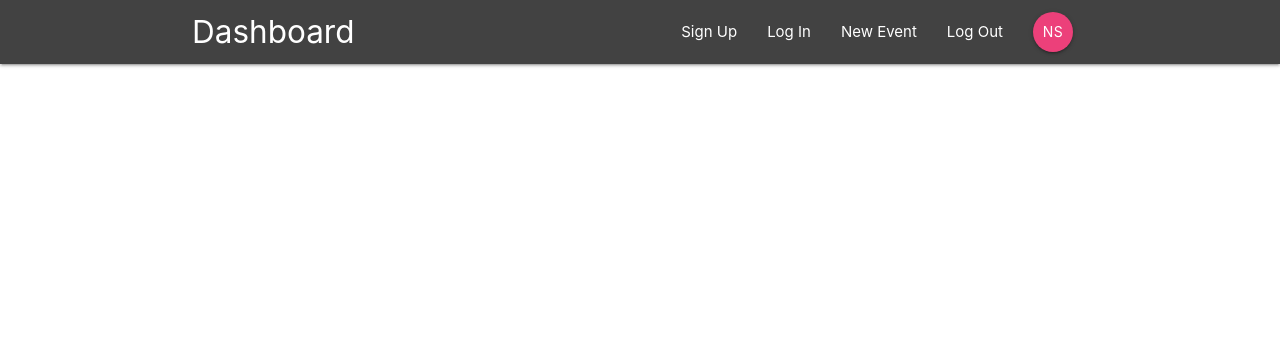
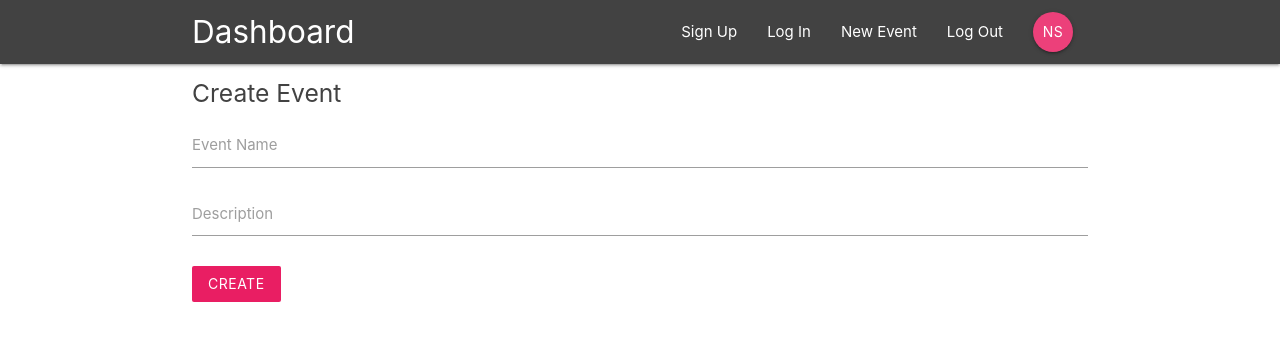
Before and after one commit to nstranquist/react-dashboard-v1, a React (Create React App) app: page /create in a window 1280 px wide. Shown: the top 340 px of the page. Built offline with nearby package versions, Linux system fonts and the light colour scheme.

Commit message:
added CreateEvent.js with <Route>

```diff
--- a/src/App.js
+++ b/src/App.js
@@ -5,6 +5,7 @@ import Dashboard from './components/dashboard/Dashboard';
 import EventDetails from './components/event/EventDetails';
 import SignIn from './components/auth/SignIn';
 import SignUp from './components/auth/SignUp';
+import CreateEvent from './components/event/CreateEvent';
 
 class App extends Component {
   render() {
@@ -17,6 +18,7 @@ class App extends Component {
             <Route path="/event/:id" component={EventDetails} />
             <Route path="/signin" component={SignIn} />
             <Route path="/signup" component={SignUp} />
+            <Route path="/create" component={CreateEvent} />
           </Switch>
         </div>
       </BrowserRouter>
--- a/src/components/event/CreateEvent.js
+++ b/src/components/event/CreateEvent.js
@@ -0,0 +1,39 @@
+import React, { Component } from 'react'
+
+class CreateEvent extends Component {
+    state = {
+        title: "",
+        content: ""
+    }
+    handleChange = (e) => {
+        this.setState({
+            [e.target.id]: e.target.value
+        })
+    }
+    handleSubmit = (e) => {
+        e.preventDefault();
+        console.log(this.state);
+    }
+    render() {
+        return (
+            <div className="container">
+                <form onSubmit={this.handleSubmit} className="white">
+                    <h5 className="grey-text text-darken-3">Create Event</h5>
+                    <div className="input-field">
+                        <label htmlFor="event-name">Event Name</label>
+                        <input type="text" id="event-name" onChange={this.handleChange} />
+                    </div>
+                    <div className="input-field">
+                        <label htmlFor="event-description">Description</label>
+                        <textarea id="event-description" className="materialize-textarea" onChange={this.handleChange} />
+                    </div>
+                    <div className="input-field">
+                        <button className="btn pink btn-lighten-1 z-depth-0">Create</button>
+                    </div>
+                </form>
+            </div>
+        )
+    }
+}
+
+export default CreateEvent
```
